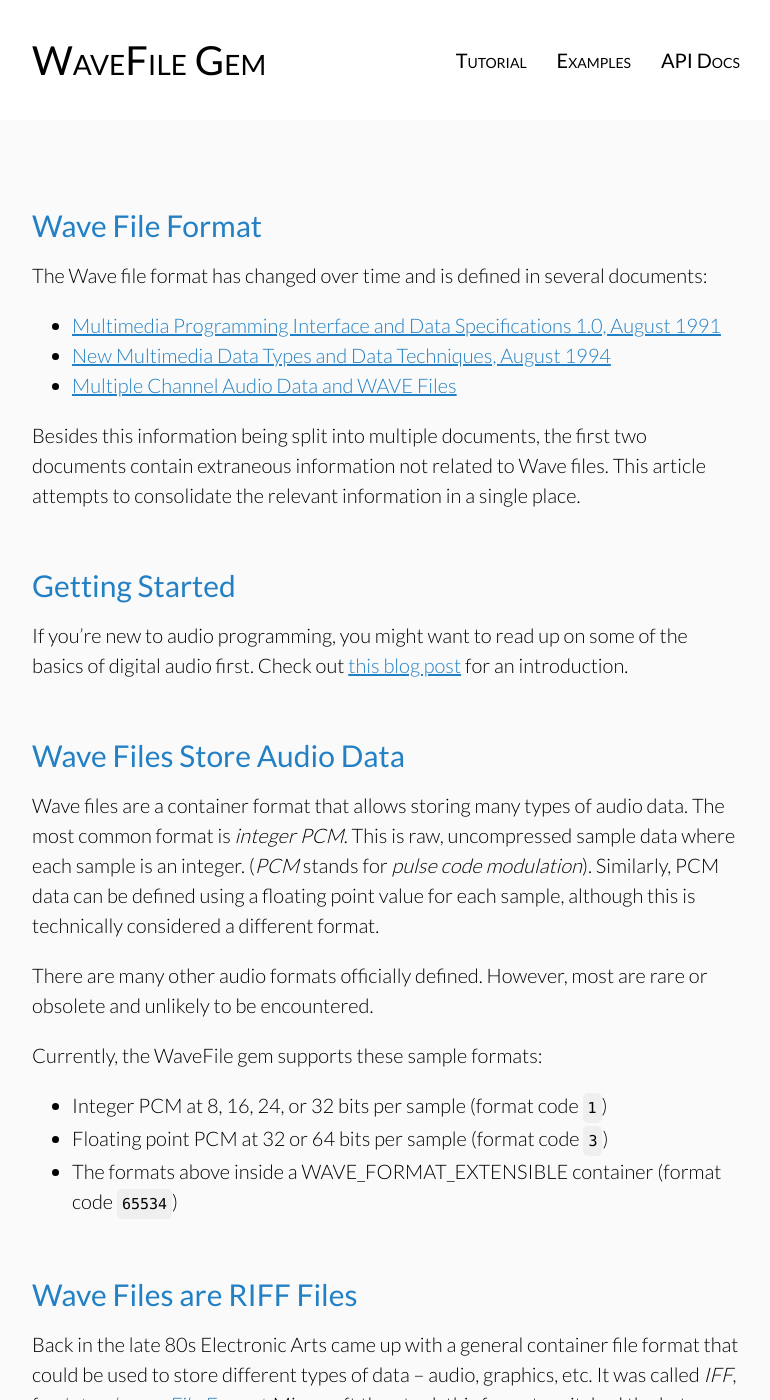
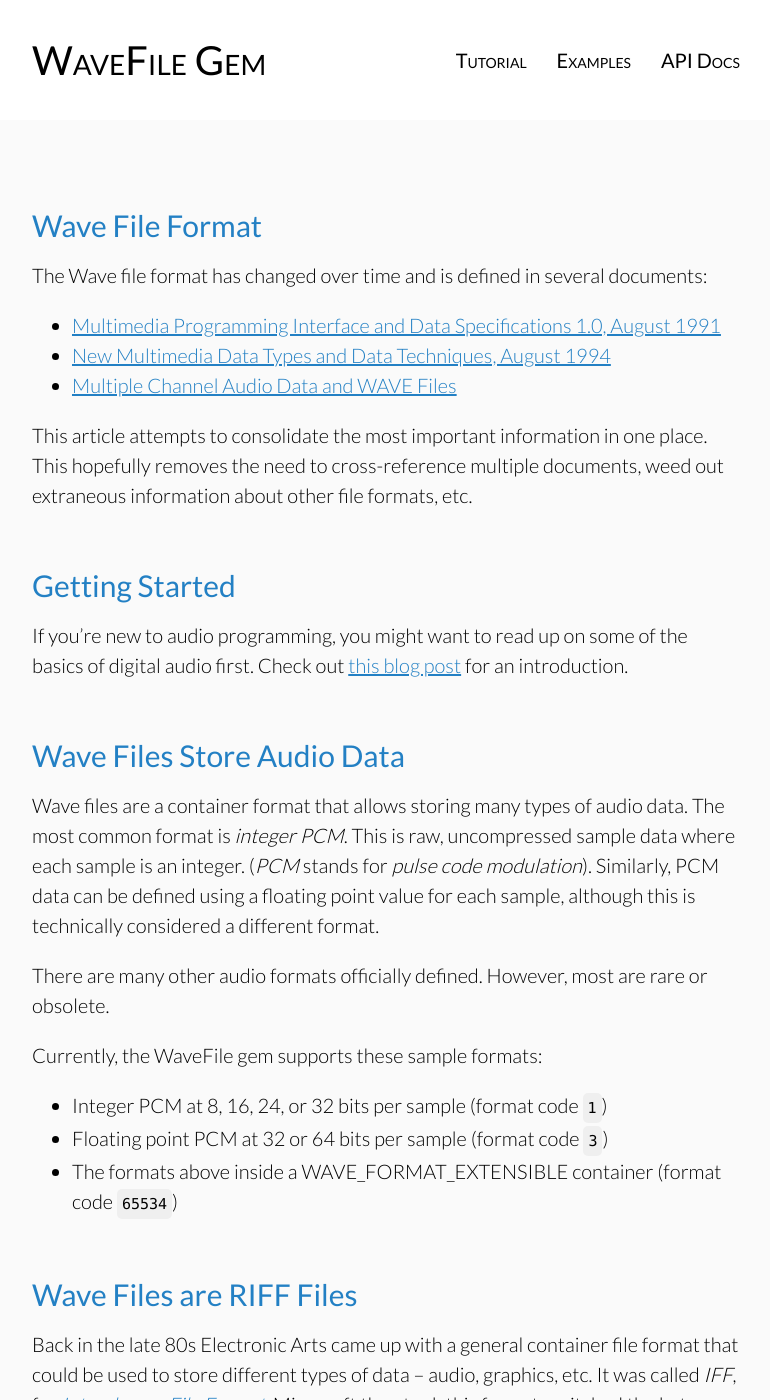
Before and after one commit to jstrait/wavefile, a Jekyll site: the page built from how_wave_files_work.html, in a window 1280 px wide and 1400 px high. Shown: the whole window, without its empty margins (254-1024 px from the left). Built offline with Jekyll 4.4.1, drawn with Linux system fonts in a browser that asks for light colours; some web fonts are replaced; some of the changed text lies outside the part shown.

Commit message:
Small writing improvements
In particular, the paragraph explaining the intended value of this
article seems more clear than before.

```diff
--- a/how_wave_files_work.html
+++ b/how_wave_files_work.html
@@ -11,13 +11,13 @@
     <li><a href="http://www-mmsp.ece.mcgill.ca/Documents/AudioFormats/WAVE/Docs/RIFFNEW.pdf">New Multimedia Data Types and Data Techniques, August 1994</a></li>
     <li><a href="https://msdn.microsoft.com/en-us/library/windows/hardware/dn653308(v=vs.85).aspx">Multiple Channel Audio Data and WAVE Files</a></li>
   </ul>
-  <p>Besides this information being split into multiple documents, the first two documents contain extraneous information not related to Wave files. This article attempts to consolidate the relevant information in a single place.</p>
+  <p>This article attempts to consolidate the most important information in one place. This hopefully removes the need to cross-reference multiple documents, weed out extraneous information about other file formats, etc.</p>
   <h2>Getting Started</h2>
   <p>If you&rsquo;re new to audio programming, you might want to read up on some of the basics of digital audio first. Check out <a href="https://www.joelstrait.com/digital_audio_primer/">this blog post</a> for an introduction.</p>
 
   <h2>Wave Files Store Audio Data</h2>
   <p>Wave files are a container format that allows storing many types of audio data. The most common format is <em>integer PCM</em>. This is raw, uncompressed sample data where each sample is an integer. (<em>PCM</em> stands for <em>pulse code modulation</em>). Similarly, PCM data can be defined using a floating point value for each sample, although this is technically considered a different format.</p>
-  <p>There are many other audio formats officially defined. However, most are rare or obsolete and unlikely to be encountered.</p>
+  <p>There are many other audio formats officially defined. However, most are rare or obsolete.</p>
   <p>Currently, the WaveFile gem supports these sample formats:</p>
   <ul>
     <li>Integer PCM at 8, 16, 24, or 32 bits per sample (format code <code>1</code>)</li>
@@ -35,7 +35,7 @@
   <p class="important"><span class="tag-important">Important!</span> If a chunk body has an odd number of bytes, it must be followed by a padding byte with value <code>0</code>. In other words, a chunk must always occupy an even number of bytes in the file. The padding byte should <em>not</em> be counted in the chunk header&rsquo;s size field. For example, if a chunk body is 17 bytes in size, the header&rsquo;s size field should be set to <code>17</code>, even though the chunk body occupies 18 bytes (17 bytes of data followed by the padding byte).</p>
   <h2>High Level Wave File Structure</h2>
   <p>At top level, a Wave file consists of a single RIFF chunk (<code>"RIFF"</code>), which contains all of the data for the wave file. The RIFF chunk body starts with the format code <code>"WAVE"</code> which indicates that the file is a Wave file (since a RIFF file can also contain other types of data). This is followed by child chunks, nested inside the parent RIFF chunk.</p>
-  <p>At minimum, the child chunks must include a format chunk (<code>"fmt&nbsp;"</code>) and a data chunk (<code>"data"</code>), and the format chunk must come before the data chunk. If the format code in the format chunk is not <code>1</code> (see below), then it must also contain a fact chunk (<code>"fact"</code>). It can also contain some other types of optional chunks.</p>
+  <p>At minimum, the child chunks must include a format chunk (<code>"fmt&nbsp;"</code>) and a data chunk (<code>"data"</code>), and the format chunk must come before the data chunk. If the format code in the format chunk is not <code>1</code> (see below), then there must also be a fact chunk (<code>"fact"</code>). Other optional chunk types are also possible.</p>
   <p>A typical file might look like this:</p>
   <div class="chunk-parent">
     <span class="chunk-parent-field">RIFF Chunk ID (<code>"RIFF"</code>)</span>
```
